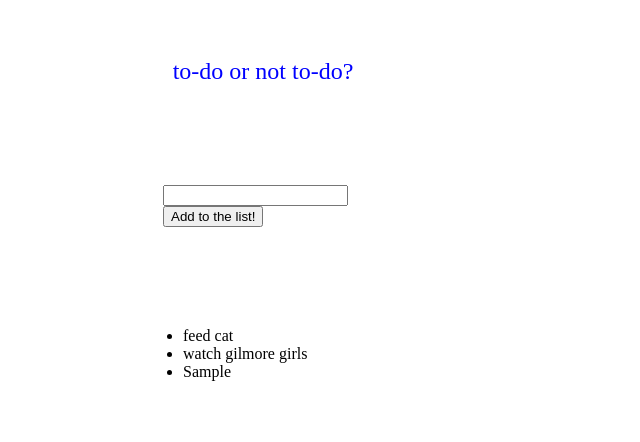
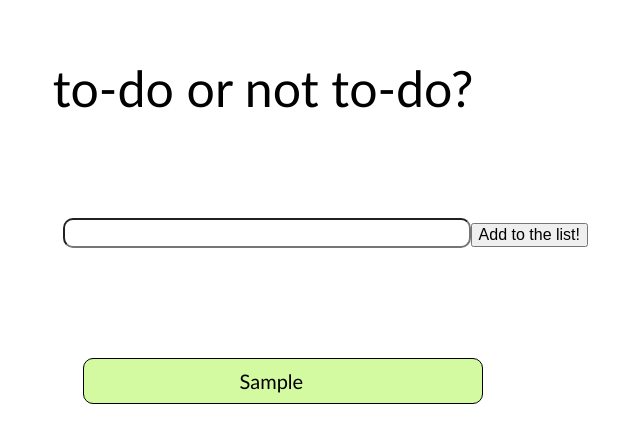
Before and after one commit to cannoli9917/toDoList, a plain HTML site: page index.html in a window 1280 px wide. Both pictures are taken after typing "Sample" into the empty fields and a click on the button "Add to the list!". Shown: the whole page, without its empty margins (377-1017 px from the left). Drawn offline with Linux system fonts and the light colour scheme.

Commit message:
second draft

```diff
--- a/index.css
+++ b/index.css
@@ -1,19 +1,79 @@
 header {
-  color: blue;
+  color: #000000;
   text-align: center;
-  font-size: 24px;
+  font: normal 50px calibri;
   padding-top: 50px;
 }
 
 form {
   margin: 0 auto;
-  width: 200px;
+  width: 400px;
   padding-top: 100px;
 }
 
+#toDoInput {
+  border-radius: 10px;
+  width: 100%;
+  font: normal 20px calibri;
+}
+
+#addToListButton {
+  font-size: 16px;
+  float: right;
+  margin: -25px -125px 0 0;
+}
+
+
 #LIST {
   margin: 0 auto;
-  width: 200px;
+  width: 400px;
   padding-top: 100px;
+  list-style: none;
 
 }
+
+li {
+  cursor: pointer;
+  padding: 10px;
+  margin-top: 10px;
+  background-color: #D3F9A1;
+  border-width: thin;
+  border-style: solid;
+  border-radius: 10px;
+  text-align: center;
+  font: normal 20px calibri;
+}
+
+li:hover {
+  background-color: #AFAFAF;
+}
+
+.crossedOut {
+  text-decoration: line-through;
+  background-color: #D6D6D6;
+}
+
+.deleteButton {
+  display: block;
+  color: #D3F9A1;
+  border-radius: 2px;
+  font-family: sans-serif;
+  font-weight: bold;
+  font-size: 20px;
+  float: right;
+  margin: -4px 0 0 0;
+  padding: 5px;
+}
+
+li:hover .deleteButton {
+  display: block;
+  color: black;
+  background-color: #86E0F3;
+  border-radius: 2px;
+  font-family: sans-serif;
+  font-weight: bold;
+  font-size: 20px;
+  float: right;
+  margin: -4px 0 0 0;
+  padding: 5px;
+}
--- a/index.html
+++ b/index.html
@@ -15,10 +15,7 @@
         <input type="button" id="addToListButton" value="Add to the list!">
     </form>
 
-    <ul id="LIST">
-      <li>feed cat</li>
-      <li>watch gilmore girls</li>
-    </ul>
+    <ul id="LIST"></ul>
 
     <script src="index.js"></script>
   </body>
--- a/index.js
+++ b/index.js
@@ -2,6 +2,26 @@ const toDoInput = document.getElementById('toDoInput');
 const addToListButton = document.getElementById('addToListButton');
 const LIST = document.getElementById('LIST');
 
+
+
+function checkOff() {
+  LIST.addEventListener('click', function(e) {
+    if (e.target.tagName === 'LI') {
+      e.target.classList.toggle('crossedOut');
+    }
+  });
+}
+
+
+function createDeleteButton(task) {
+    var deleteButton = document.createElement('div');
+    deleteButton.innerHTML = 'X';
+    deleteButton.className = 'deleteButton';
+    task.appendChild(deleteButton);
+    deleteButton.addEventListener('click', function() {
+      LIST.removeChild(task);
+    });
+}
 
 
 function createLi() {
@@ -9,11 +29,18 @@ function createLi() {
   var task = document.createElement('li');
   LIST.appendChild(task);
   task.innerHTML = toDoItem;
+  createDeleteButton(task);
 }
 
 function addToList() {
+  if (toDoInput.value === '') {
+    alert('write something to do');
+  }
+  else {
   createLi();
-  toDoInput.value = "";
+  checkOff();
+  toDoInput.value = '';
+  }
 }
 
 function handleKeyPress(e) {
@@ -24,12 +51,11 @@ function handleKeyPress(e) {
     return false;
   }
 }
-// GIt test comment you All
+
+
 function init() {
   addToListButton.addEventListener('click', addToList);
   toDoInput.addEventListener('keydown', handleKeyPress);
 }
 
-
-
 init();
```
